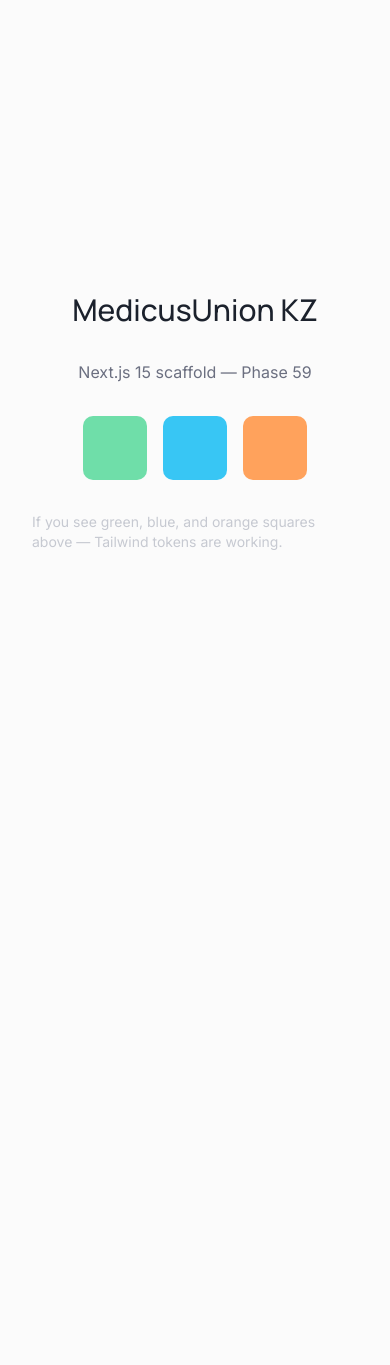
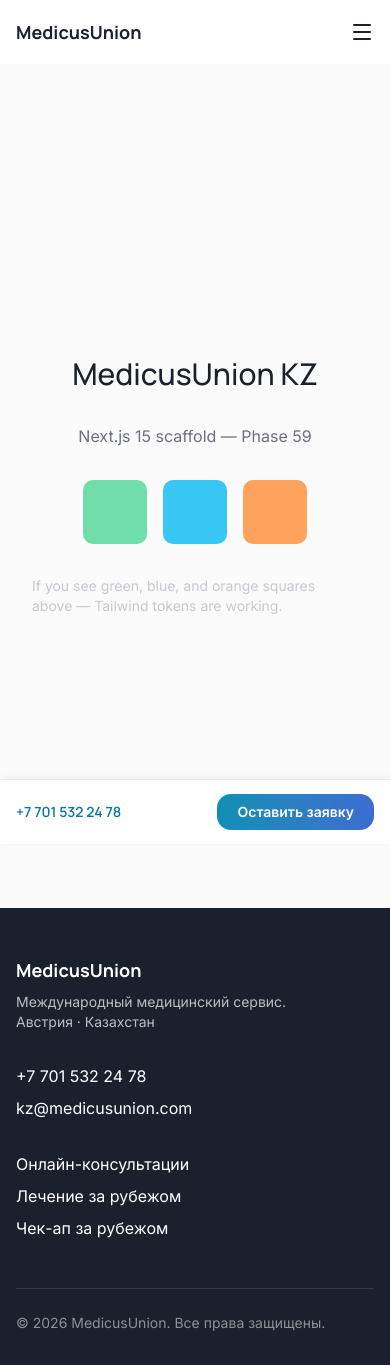
Before and after one commit to micicipi420/Medicus_video_consult-landing, a Next.js app in the folder next/: page / in a window 390 px wide. Before the commit the page ends 844 px from the top, so only its background shows below. Built offline with nearby package versions, Linux system fonts and the light colour scheme.

Commit message:
feat(60-02): add Footer, StickyBar, and wire layout shell
- Footer: Server Component with brand, contacts, nav links, legal
- StickyBar: mobile-only CTA bar with phone + gradient button (lg:hidden)
- Root layout composes SvgRefractionDefs + Header + main + Footer + StickyBar

```diff
--- a/next/src/app/layout.tsx
+++ b/next/src/app/layout.tsx
@@ -1,6 +1,11 @@
 import type { Metadata } from 'next';
 import localFont from 'next/font/local';
 import './globals.css';
+
+import { Header } from '@/components/layout/Header';
+import { Footer } from '@/components/layout/Footer';
+import { StickyBar } from '@/components/layout/StickyBar';
+import { SvgRefractionDefs } from '@/components/layout/SvgRefractionDefs';
 
 const inter = localFont({
   src: [
@@ -29,7 +34,11 @@
   return (
     <html lang="ru" className={`${inter.variable} ${manrope.variable}`}>
       <body className="relative bg-mu-text-50 text-mu-text-900 overflow-x-clip">
-        {children}
+        <SvgRefractionDefs />
+        <Header />
+        <main>{children}</main>
+        <Footer />
+        <StickyBar />
       </body>
     </html>
   );
--- /dev/null
+++ b/next/src/components/layout/Footer.tsx
@@ -0,0 +1,48 @@
+import { FOOTER_NAV_LINKS, PHONE_NUMBER, PHONE_DISPLAY, EMAIL, COMPANY_NAME, TAGLINE } from '@/lib/navigation';
+
+export function Footer() {
+  return (
+    <footer className="bg-mu-text-900 text-white py-12 pb-8">
+      <div className="container mx-auto px-4 md:px-8">
+        <div className="grid grid-cols-1 md:grid-cols-4 gap-8 mb-10">
+          {/* Company info */}
+          <div>
+            <p className="font-heading text-lg font-bold mb-2">{COMPANY_NAME}</p>
+            <p className="text-sm text-white/70">{TAGLINE}</p>
+          </div>
+          {/* Contacts */}
+          <div>
+            <p className="mb-2">
+              <a href={`tel:${PHONE_NUMBER}`} className="text-white hover:text-mu-blue transition-colors">
+                {PHONE_DISPLAY}
+              </a>
+            </p>
+            <p>
+              <a href={`mailto:${EMAIL}`} className="text-white hover:text-mu-blue transition-colors">
+                {EMAIL}
+              </a>
+            </p>
+          </div>
+          {/* Nav */}
+          <div>
+            {FOOTER_NAV_LINKS.map((link) => (
+              <a
+                key={link.href}
+                href={link.href}
+                className="block mb-2 text-white hover:text-mu-blue transition-colors"
+              >
+                {link.label}
+              </a>
+            ))}
+          </div>
+        </div>
+        {/* Legal */}
+        <div className="border-t border-white/10 pt-6">
+          <p className="text-sm text-white/50">
+            &copy;&nbsp;2026 {COMPANY_NAME}. Все&nbsp;права защищены.
+          </p>
+        </div>
+      </div>
+    </footer>
+  );
+}
--- /dev/null
+++ b/next/src/components/layout/StickyBar.tsx
@@ -0,0 +1,29 @@
+'use client';
+
+import { PHONE_NUMBER, PHONE_DISPLAY } from '@/lib/navigation';
+
+export function StickyBar() {
+  return (
+    <div
+      className="fixed bottom-0 left-0 right-0 z-50 bg-white border-t border-black/8 shadow-[0_-2px_8px_rgba(0,0,0,0.06)] py-2 lg:hidden"
+      role="complementary"
+      aria-label="Quick actions"
+    >
+      <div className="container mx-auto px-4 flex items-center justify-between gap-4">
+        <a
+          href={`tel:${PHONE_NUMBER}`}
+          className="font-heading text-sm font-semibold text-mu-blue-text whitespace-nowrap min-h-12 inline-flex items-center"
+          aria-label={`Позвонить ${PHONE_DISPLAY}`}
+        >
+          {PHONE_DISPLAY}
+        </a>
+        <a
+          href="#contact"
+          className="inline-flex items-center justify-center px-5 py-2 rounded-xl text-sm font-semibold text-white bg-gradient-to-r from-mu-cta-from to-mu-cta-to hover:opacity-90 transition-opacity whitespace-nowrap"
+        >
+          Оставить заявку
+        </a>
+      </div>
+    </div>
+  );
+}
```
